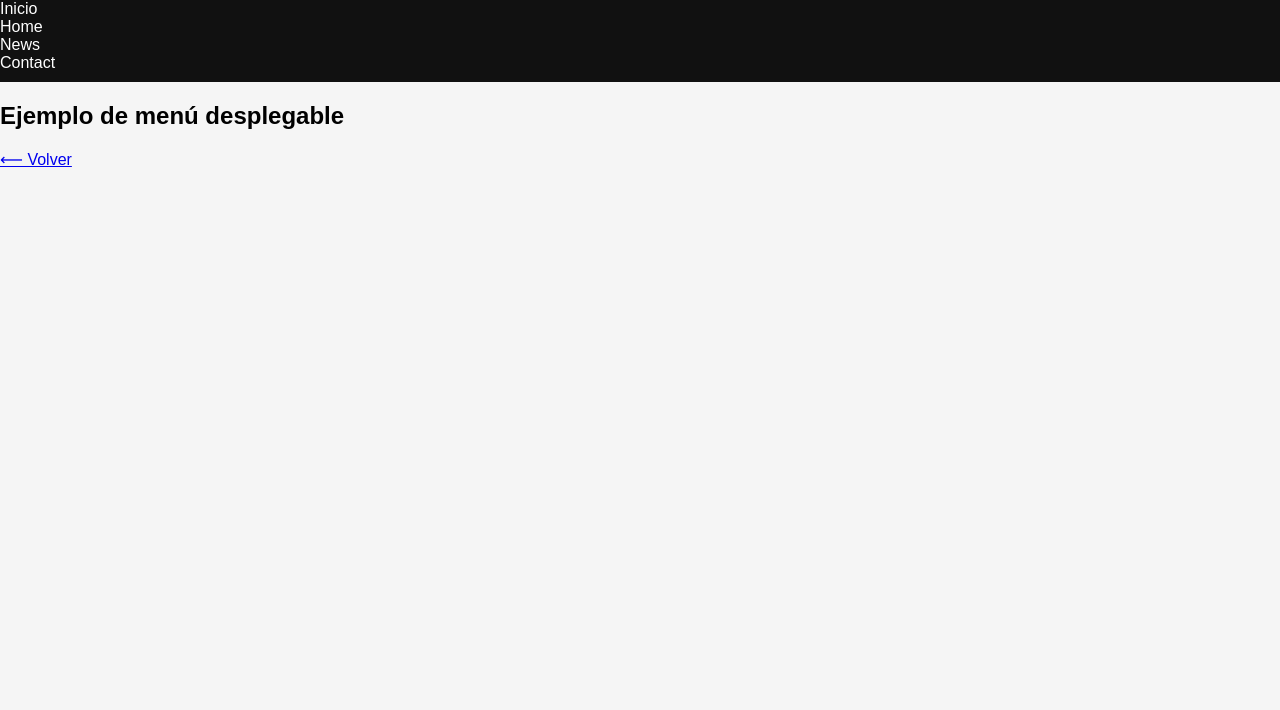
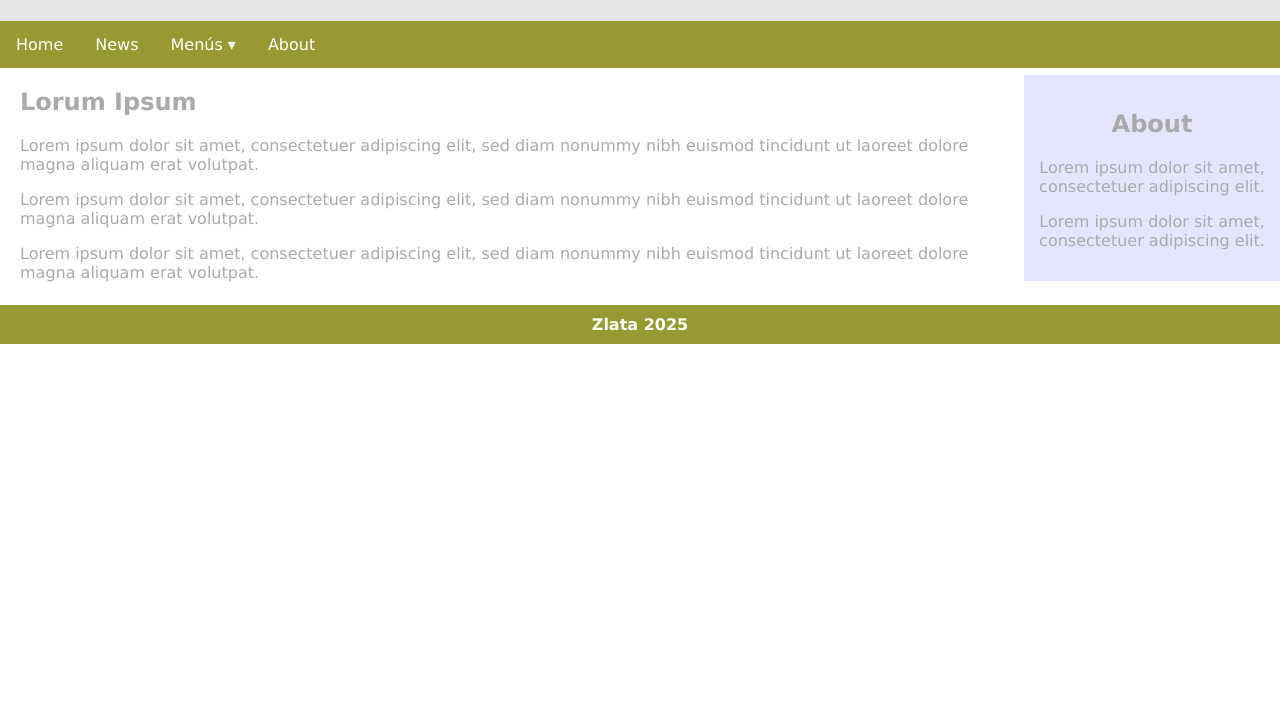
Before and after one commit to masaninaz119-dotcom/menus, a plain HTML site: page menu-desplegable.html in a window 1280 px wide. Shown: the part 90-800 px from the top of the page. Drawn offline with Linux system fonts and the light colour scheme.

Commit message:
menu-desplegable.html
Updated the HTML structure and added styles for a dropdown menu.

```diff
--- a/menu-desplegable.html
+++ b/menu-desplegable.html
@@ -4,34 +4,154 @@
 <meta charset="UTF-8">
 <meta name="viewport" content="width=device-width, initial-scale=1.0">
 <title>Menú Desplegable</title>
-<link rel="stylesheet" href="style.css">
+<style>
+* {
+  box-sizing: border-box;
+}
+
+body {
+  font-family: Verdana, sans-serif;
+  color: #aaaaaa;
+  margin: 0;
+}
+
+/* Cabecera */
+header {
+  background-color: #e5e5e5;
+  padding: 15px;
+  text-align: center;
+}
+
+/* Menú horizontal */
+ul {
+  list-style-type: none;
+  margin: 0;
+  padding: 0;
+  overflow: hidden;
+  background-color: #993;
+}
+
+ul li {
+  float: left;
+  position: relative;
+}
+
+ul li a, .dropbtn {
+  display: block;
+  color: white;
+  text-align: center;
+  padding: 14px 16px;
+  text-decoration: none;
+}
+
+/* Hover */
+ul li a:hover, .dropdown:hover .dropbtn {
+  background-color: #111111;
+}
+
+/* Contenedor desplegable */
+.dropdown-content {
+  display: none;
+  position: absolute;
+  background-color: #e5e5e5;
+  min-width: 160px;
+  z-index: 1;
+  box-shadow: 0px 8px 16px rgba(0,0,0,0.2);
+}
+
+.dropdown-content a {
+  color: #333;
+  padding: 12px 16px;
+  text-decoration: none;
+  display: block;
+  text-align: left;
+}
+
+.dropdown-content a:hover {
+  background-color: #ddd;
+}
+
+/* Mostrar al pasar */
+.dropdown:hover .dropdown-content {
+  display: block;
+}
+
+/* Estructura principal */
+.main {
+  float: left;
+  width: 80%;
+  padding: 0 20px;
+}
+
+.right {
+  background-color: #e5e5ff;
+  float: left;
+  width: 20%;
+  padding: 15px;
+  margin-top: 7px;
+  text-align: center;
+}
+
+/* Pie */
+.peu {
+  background-color: #993;
+  color: white;
+  font-weight: bold;
+  text-align: center;
+  padding: 10px;
+  margin-top: 7px;
+}
+
+/* Responsive */
+@media only screen and (max-width: 620px) {
+  .main, .right {
+    width: 100%;
+  }
+
+  ul li {
+    float: none;
+  }
+}
+</style>
 </head>
 <body>
+
 <header>
-  <h1> Menú Desplegable</h1>
+  <h1>Web demo de menú desplegable</h1>
 </header>
 
-<nav class="menu dropdown">
-  <div class="dropdown-item">
-    <a href="#">Inicio</a>
+<ul>
+  <li><a href="#">Home</a></li>
+  <li><a href="#">News</a></li>
+
+  <li class="dropdown">
+    <a href="#" class="dropbtn">Menús ▾</a>
+    <div class="dropdown-content">
+      <a href="index.html">Menú Horizontal</a>
+      <a href="vertical.html">Menú Vertical</a>
+      <a href="#">Desplegable</a>
+    </div>
+  </li>
+
+  <li><a href="#">About</a></li>
+</ul>
+
+<div style="overflow:auto">
+  <div class="main">
+    <h2>Lorum Ipsum</h2>
+    <p>Lorem ipsum dolor sit amet, consectetuer adipiscing elit, sed diam nonummy nibh euismod tincidunt ut laoreet dolore magna aliquam erat volutpat.</p>
+    <p>Lorem ipsum dolor sit amet, consectetuer adipiscing elit, sed diam nonummy nibh euismod tincidunt ut laoreet dolore magna aliquam erat volutpat.</p>
+    <p>Lorem ipsum dolor sit amet, consectetuer adipiscing elit, sed diam nonummy nibh euismod tincidunt ut laoreet dolore magna aliquam erat volutpat.</p>
   </div>
-  <div class="dropdown-item">
-    <a href="#">Home</a>
-    <div class="submenu">
-      <a href="#">News</a>
-    </div>
+
+  <div class="right">
+    <h2>About</h2>
+    <p>Lorem ipsum dolor sit amet, consectetuer adipiscing elit.</p>
+    <p>Lorem ipsum dolor sit amet, consectetuer adipiscing elit.</p>
   </div>
-  <div class="dropdown-item">
-    <a href="#">Contact</a>
-  </div>
-</nav>
+</div>
 
-<main>
-  <h2>Ejemplo de menú desplegable</h2>
-</main>
+<div class="peu">Zlata 2025</div>
 
-<footer>
-  <a href="index.html">⟵ Volver</a>
-</footer>
 </body>
 </html>
```
